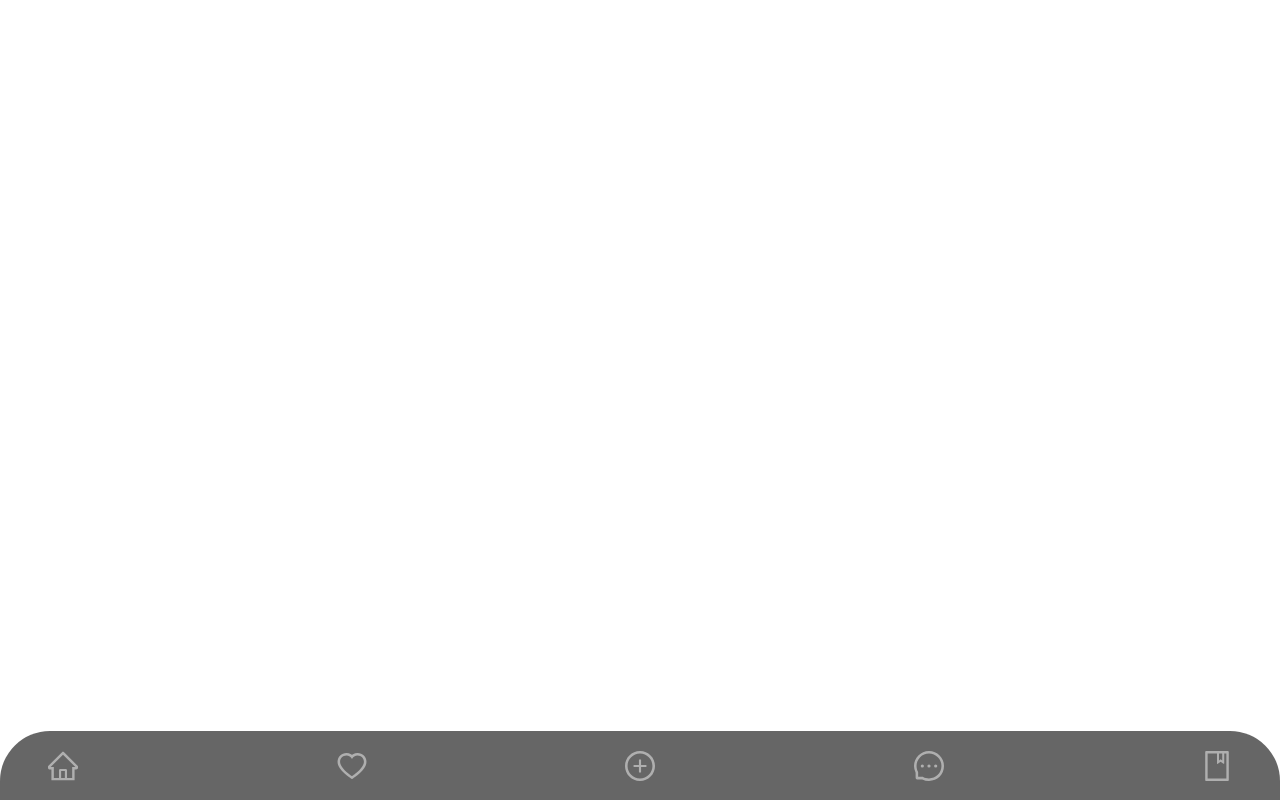
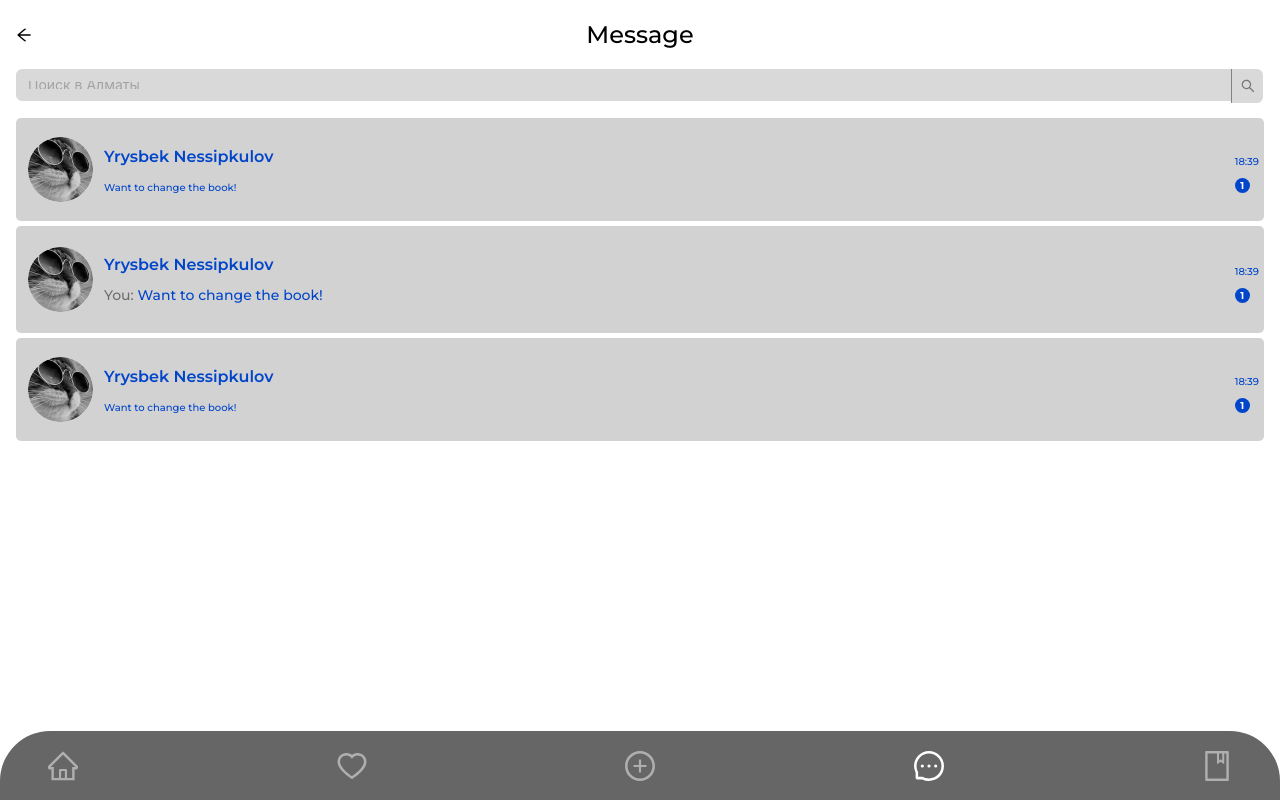
Before and after one commit to bari-bir/book-crossing, a React (Vite) app: page /message in a window 1280 px wide. Before the commit this address had no page. Built offline with nearby package versions, Linux system fonts and the light colour scheme.

Commit message:
feat(Message): done Message page

```diff
--- a/src/App.tsx
+++ b/src/App.tsx
@@ -3,6 +3,8 @@ import { Home } from "./pages/Home.tsx"
 import "./assets/styles/global.scss"
 import { TabbarMenu } from "./components/TabbarMenu.tsx"
 import { Favorite } from "./pages/Favorite.tsx"
+import { CreateAnnouncement } from "./pages/CreateAnnouncement.tsx"
+import { Message } from "./pages/Message.tsx"
 
 function App() {
     return (
@@ -10,6 +12,8 @@ function App() {
             <Routes>
                 <Route path="/" element={<Home />} />
                 <Route path="/favorute" element={<Favorite />} />
+                <Route path="/create-annoucement" element={<CreateAnnouncement />} />
+                <Route path="/message" element={<Message />} />
             </Routes>
             <div style={{ height: 80 }} />
             <TabbarMenu />
--- /dev/null
+++ b/src/assets/styles/components/search.scss
@@ -0,0 +1,15 @@
+.search {
+    .ant-input-group-addon {
+        border-left: 1px solid #00000066 !important;
+
+        .ant-btn {
+            background: transparent;
+            padding: 11px 9px;
+            border: none;
+
+            &:hover {
+                background-color: transparent;
+            }
+        }
+    }
+}
--- a/src/assets/styles/pages/home.scss
+++ b/src/assets/styles/pages/home.scss
@@ -1,18 +1,4 @@
 .home {
-  .ant-input-group-addon {
-    border-left: 1px solid #00000066 !important;
-
-    .ant-btn {
-      background: transparent;
-      padding: 11px 9px;
-      border: none;
-
-      &:hover {
-        background-color: transparent
-      }
-    }
-  }
-
   .book-list {
     margin-top: 20px;
     display: flex;
--- /dev/null
+++ b/src/assets/styles/pages/message.scss
@@ -0,0 +1,67 @@
+.message {
+    .message-wrapper {
+        margin-top: 15px;
+        display: flex;
+        flex-direction: column;
+        gap: 5px;
+
+        .message-block {
+            padding: 16px 5px 16px 12px;
+            background-color: #d2d2d2;
+            border-radius: 5px;
+            display: flex;
+            align-items: center;
+            flex-direction: row;
+            justify-content: space-between;
+
+            .user-info {
+                display: flex;
+                align-items: center;
+                gap: 11px;
+
+                .user-profile {
+                    width: 65px;
+                    height: 65px;
+                    border-radius: 100%;
+                    object-fit: contain;
+                }
+
+                .user-name {
+                    color: #0045ca;
+                    font-size: 16px;
+                    font-weight: 600;
+                    line-height: 14px;
+                }
+
+                .user-descr {
+                    color: #0045ca;
+                    font-size: 10px;
+                    font-weight: 500;
+                    line-height: 15px;
+                }
+            }
+
+            .book-info {
+                position: relative;
+                .time {
+                    color: #0045ca;
+                    font-size: 10px;
+                    font-weight: 500;
+                    line-height: 12px;
+                }
+
+                .circle {
+                    background-color: #0045ca;
+                    width: 15px;
+                    height: 15px;
+                    border-radius: 100%;
+                    display: grid;
+                    place-content: center;
+                    color: #fff;
+                    font-weight: 700;
+                    font-size: 10px;
+                }
+            }
+        }
+    }
+}
--- /dev/null
+++ b/src/components/CustomSearch.tsx
@@ -0,0 +1,35 @@
+import { ConfigProvider, Input } from "antd"
+import { useState } from "react"
+import "../assets/styles/components/search.scss";
+
+const { Search } = Input
+
+export const CustomSearch = () => {
+    const [search, setSearch] = useState<string>("")
+
+    return (
+        <div className="search">
+            <ConfigProvider
+                theme={{
+                    components: {
+                        Input: {
+                            ...styles.searchInput,
+                        },
+                    },
+                }}>
+                <Search placeholder="Поиск в Алматы " allowClear value={search} onChange={(e) => setSearch(e.target.value)} />
+            </ConfigProvider>
+        </div>
+    )
+}
+
+const styles = {
+    searchInput: {
+        colorBgContainer: "#D9D9D9",
+        activeBorderColor: "#00000066",
+        addonBg: "#D9D9D9",
+        paddingBlock: 11,
+        hoverBorderColor: "transparent",
+        activeShadow: "transparent",
+    },
+}
--- a/src/components/TabbarMenu.tsx
+++ b/src/components/TabbarMenu.tsx
@@ -14,7 +14,9 @@ export const TabbarMenu = () => {
             <NavLink to="/create-annoucement" className={({ isActive }) => (isActive ? "active-link" : "")}>
                 <PlusCircleOutlined className="menu-icon" />
             </NavLink>
-            <MessageOutlined className="menu-icon" />
+            <NavLink to="/message" className={({ isActive }) => (isActive ? "active-link" : "")}>
+                <MessageOutlined className="menu-icon" />
+            </NavLink>
             <BookOutlined className="menu-icon" />
         </div>
     )
--- a/src/pages/Home.tsx
+++ b/src/pages/Home.tsx
@@ -1,11 +1,9 @@
-import { ConfigProvider, Input } from "antd"
 import { useState } from "react"
 import "../assets/styles/pages/home.scss"
 import { BookCard } from "../components/BookCard"
+import { CustomSearch } from "../components/CustomSearch"
 
-const { Search } = Input
 export const Home = () => {
-    const [search, setSearch] = useState<string>("")
     const [dataList] = useState([
         {
             title: "Кемел адам",
@@ -18,16 +16,7 @@ export const Home = () => {
 
     return (
         <div className="home container">
-            <ConfigProvider
-                theme={{
-                    components: {
-                        Input: {
-                            ...styles.searchInput,
-                        },
-                    },
-                }}>
-                <Search placeholder="Поиск в Алматы " allowClear value={search} onChange={(e) => setSearch(e.target.value)} />
-            </ConfigProvider>
+            <CustomSearch />
 
             <div className="book-list">
                 <BookCard {...dataList[0]} />
@@ -39,14 +28,3 @@ export const Home = () => {
         </div>
     )
 }
-
-const styles = {
-    searchInput: {
-        colorBgContainer: "#D9D9D9",
-        activeBorderColor: "#00000066",
-        addonBg: "#D9D9D9",
-        paddingBlock: 11,
-        hoverBorderColor: "transparent",
-        activeShadow: "transparent",
-    },
-}
--- /dev/null
+++ b/src/pages/Message.tsx
@@ -0,0 +1,56 @@
+import { CustomSearch } from "../components/CustomSearch"
+import { Header } from "../components/Header"
+import "../assets/styles/pages/message.scss"
+import ProfileImg from "../assets/images/userProfile1.png";
+
+export const Message = () => {
+    return (
+        <div className="message container">
+            <Header title="Message" />
+
+            <CustomSearch />
+
+            <div className="message-wrapper">
+                <div className="message-block">
+                    <div className="user-info">
+                        <img className="user-profile" src={ProfileImg} alt="userProfile" />
+                        <div>
+                            <p className="user-name">Yrysbek Nessipkulov</p>
+                            <p className="user-descr">Want to change the book!</p>
+                        </div>
+                    </div>
+                    <div className="book-info">
+                        <p className="time">18:39</p>
+                        <span className="circle">1</span>
+                    </div>
+                </div>
+                <div className="message-block">
+                    <div className="user-info">
+                        <img className="user-profile" src={ProfileImg} alt="userProfile" />
+                        <div>
+                            <p className="user-name">Yrysbek Nessipkulov</p>
+                            <p className="user-descr" style={{fontSize: 14}}><span style={{color: "#6E6E6E"}}>You:</span> Want to change the book!</p>
+                        </div>
+                    </div>
+                    <div className="book-info">
+                        <p className="time">18:39</p>
+                        <span className="circle">1</span>
+                    </div>
+                </div>
+                <div className="message-block">
+                    <div className="user-info">
+                        <img className="user-profile" src={ProfileImg} alt="userProfile" />
+                        <div>
+                            <p className="user-name">Yrysbek Nessipkulov</p>
+                            <p className="user-descr">Want to change the book!</p>
+                        </div>
+                    </div>
+                    <div className="book-info">
+                        <p className="time">18:39</p>
+                        <span className="circle">1</span>
+                    </div>
+                </div>
+            </div>
+        </div>
+    )
+}
```
Also changed, not shown: src/pages/RequestAnnoucement.tsx (added, +15 -0 lines), src/assets/images/userProfile1.png (added).
